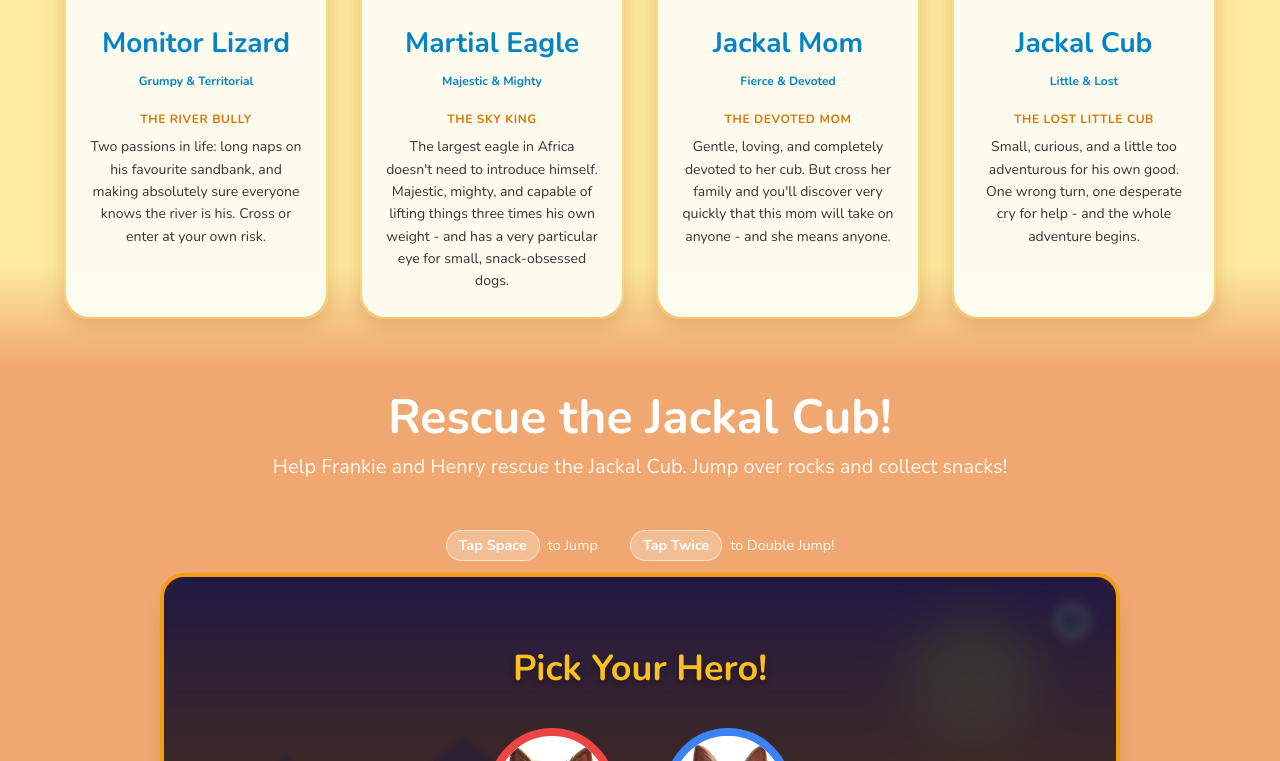
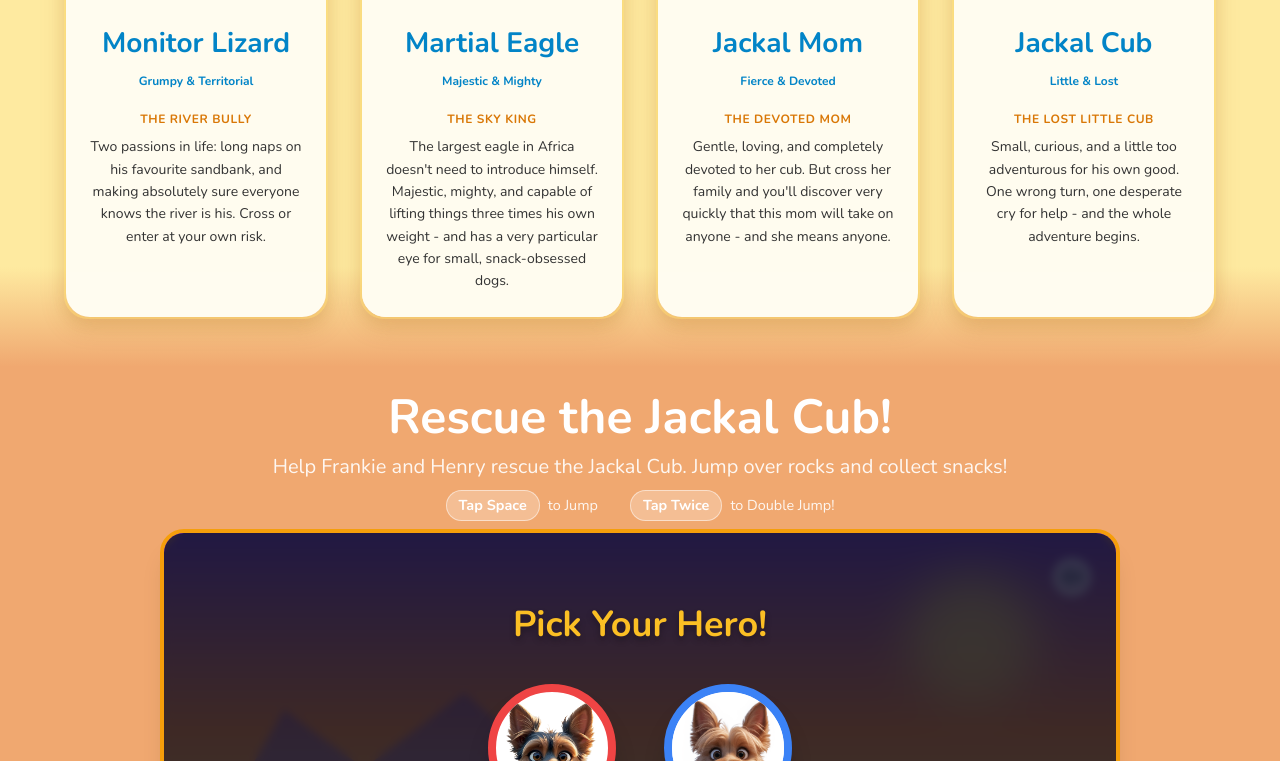
Before and after one commit to michelecameron21-art/Frankie-Henry-Website, a React (Vite) app: page / in a window 1280 px wide. Shown: the part 1881-2642 px from the top of the page. Built offline with nearby package versions, Linux system fonts and the light colour scheme.

Commit message:
Further tighten spacing between subtitle and game

```diff
--- a/src/components/Game.jsx
+++ b/src/components/Game.jsx
@@ -404,11 +404,11 @@ export default function Game() {
             position: 'relative'
         }}>
             <div className="container" style={{ margin: '0 auto', maxWidth: '1200px', position: 'relative', zIndex: 1 }}>
-                <div style={{ textAlign: 'center', marginBottom: '0.75rem' }}>
+                <div style={{ textAlign: 'center', marginBottom: '0.5rem' }}>
                     <h2 className="heading-lg" style={{ marginBottom: '0.5rem', color: isNight ? '#FDE047' : '#fff' }}>
                         {isNight ? "The Midnight Dash!" : "Rescue the Jackal Cub!"}
                     </h2>
-                    <p className="subheading" style={{ color: isNight ? '#cbd5e1' : 'rgba(255,255,255,0.9)', maxWidth: 'none', whiteSpace: 'nowrap' }}>
+                    <p className="subheading" style={{ color: isNight ? '#cbd5e1' : 'rgba(255,255,255,0.9)', maxWidth: 'none', whiteSpace: 'nowrap', marginBottom: '0.5rem' }}>
                         {isNight ? "Race home under the stars! Watch out for Termite Mounds!" : "Help Frankie and Henry rescue the Jackal Cub. Jump over rocks and collect snacks!"}
                     </p>
 
```
